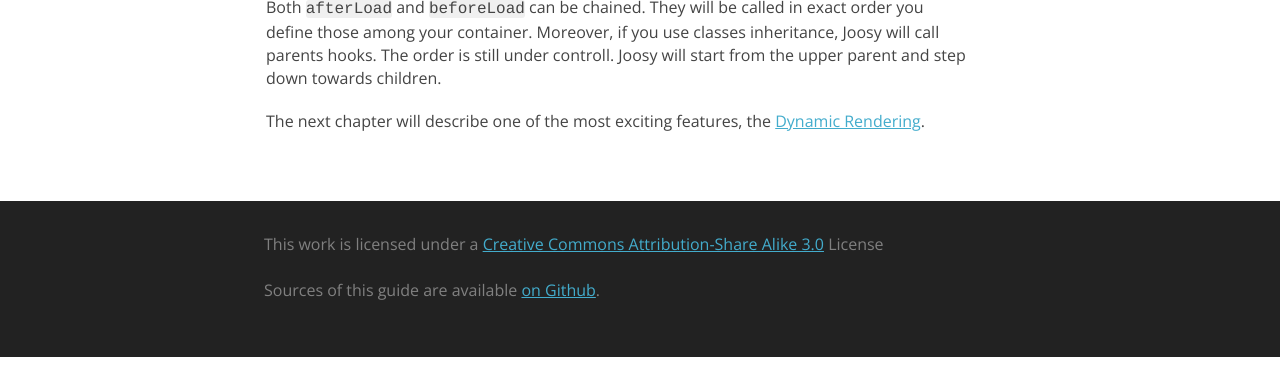
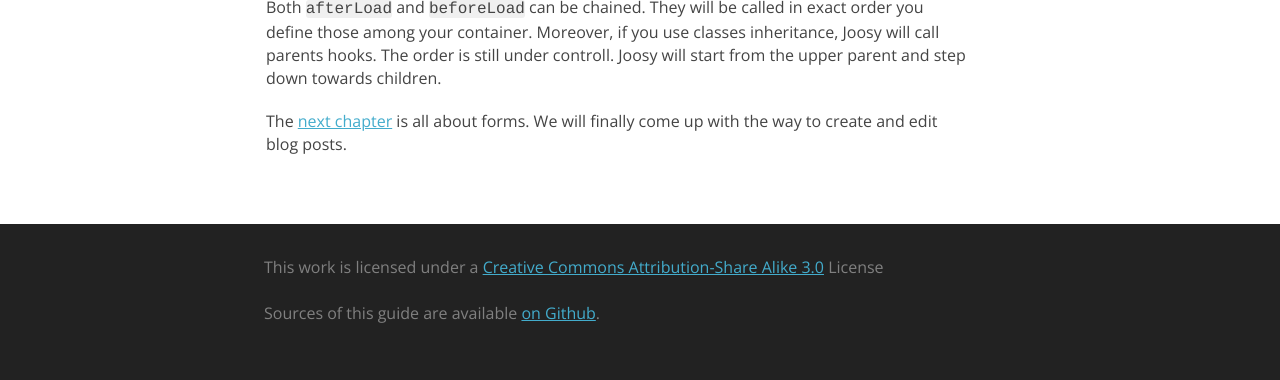
Before and after one commit to joosy/guides, a Jekyll site: the page built from guides/blog/elements-events-and-filters.md, in a window 1280 px wide and 900 px high, scrolled down 1736 px, cut to the strip 520-900 px from the top of the window. Built offline with Jekyll 4.4.1, drawn with Linux system fonts in a browser that asks for light colours; comment, search, counter and statistics services are not loaded; before the commit the page ends 2613 px from its top, so only the background shows below that.

```diff
--- a/guides/blog/elements-events-and-filters.md
+++ b/guides/blog/elements-events-and-filters.md
@@ -48,4 +48,4 @@
 
 Both `afterLoad` and `beforeLoad` can be chained. They will be called in exact order you define those among your container. Moreover, if you use classes inheritance, Joosy will call parents hooks. The order is still under controll. Joosy will start from the upper parent and step down towards children.
 
-The next chapter will describe one of the most exciting features, the [Dynamic Rendering](/guides/blog/dynamic-rendering.html).
+The <a href="/guides/blog/forms.html">next chapter</a> is all about forms. We will finally come up with the way to create and edit blog posts.
```
